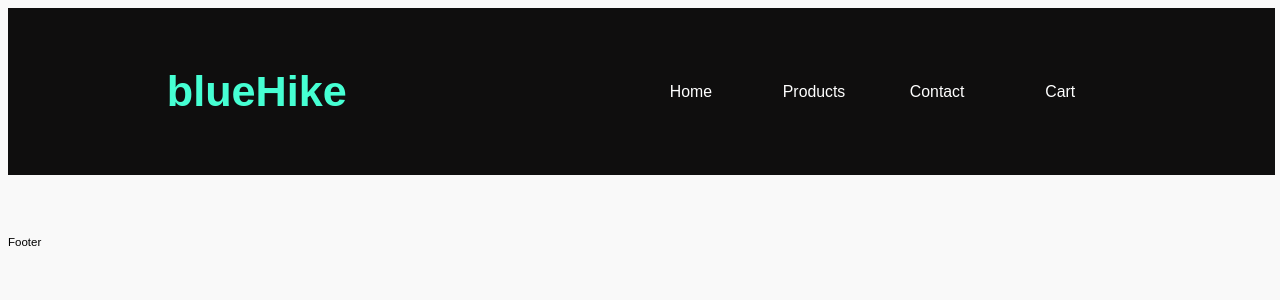
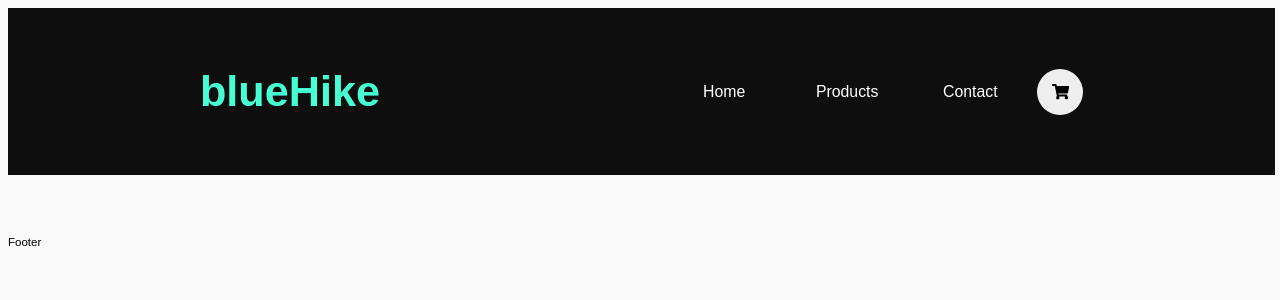
Before and after one commit to blueHike-dev/bluehike-store, a React (Vite) app: page /cart in a window 1280 px wide. Shown: the top 300 px of the page. Built offline with nearby package versions, Linux system fonts and the light colour scheme.

Commit message:
first commit

```diff
--- a/src/components/Cart/Cart.jsx
+++ b/src/components/Cart/Cart.jsx
@@ -32,7 +32,7 @@ const Cart = () => {
 
   return (
     <>
-      <CartWrapper isOpen={isCartOpen}>
+      <CartWrapper isopen={isCartOpen}>
         <Title>Your Shopping Cart</Title>
         <Products>{cartItems}</Products>
         <Total>Total: KSH.{sumTotal()}</Total>
@@ -50,7 +50,7 @@ const Cart = () => {
           animation="color"
         />
       </CartWrapper>
-      <Overlay onClick={() => dispatch(closeCart())} isOpen={isCartOpen} />
+      <Overlay onClick={() => dispatch(closeCart())} isopen={isCartOpen} />
     </>
   );
 };
@@ -71,8 +71,8 @@ const CartWrapper = styled.div`
   font-size: 3rem;
   transition: right 0.85s ease-in-out;
 
-  ${({ isOpen }) =>
-    isOpen &&
+  ${({ isopen }) =>
+    isopen &&
     css`
       right: 0;
     `}
@@ -107,8 +107,8 @@ const Overlay = styled.div`
   opacity: 0.6;
   transition: left 0.85s ease-in-out;
 
-  ${({ isOpen }) =>
-    isOpen &&
+  ${({ isopen }) =>
+    isopen &&
     css`
       left: 0;
     `}
--- a/src/components/Navbar.jsx
+++ b/src/components/Navbar.jsx
@@ -1,35 +1,55 @@
-import React from 'react'
-import { Link } from 'react-router-dom'
-import styled from 'styled-components'
-import routes from '../constants/routes.json'
+import React from "react";
+import { Link } from "react-router-dom";
+import styled from "styled-components";
+import routes from "../constants/routes.json";
+import { useDispatch, useSelector } from "react-redux";
+import { openCart } from "../state/actions";
+import Button from "./elements/Button";
+import { FaShoppingCart } from "react-icons/fa";
 
 const Header = () => {
+  const cart = useSelector((state) => state.cart);
+  const dipatch = useDispatch();
+
+  const sumQuantity = () => {
+    if (!Array.isArray(cart)) {
+      return 0; // or handle the case where cart is not an array
+    }
+    return cart.reduce((quantity, cartItem) => quantity + cartItem.quantity, 0);
+  };
+
+  // const sumQuantity = () => {
+  //   return cart.reduce((quantity, cartItem) => quantity + cartItem.quantity, 0);
+  // };
   return (
     <HeaderWrapper>
       <Container>
-        <Link to='/'>
+        <Link to="/">
           <Logo>blueHike</Logo>
         </Link>
         <Navbar>
           <NavbarLink to={routes.HOME}>Home</NavbarLink>
           <NavbarLink to={routes.PRODUCTS}>Products</NavbarLink>
           <NavbarLink to={routes.CONTACT}>Contact</NavbarLink>
-          <NavbarLink to='/cart'>Cart</NavbarLink>
+          <ButtonContainer onClick={() => dipatch(openCart())}>
+            <Button content={<FaShoppingCart />} shape="round" />
+            {sumQuantity() > 0 ? <Quantity>{sumQuantity()}</Quantity> : ""}
+          </ButtonContainer>
         </Navbar>
       </Container>
     </HeaderWrapper>
-    )
-}
+  );
+};
 
 const HeaderWrapper = styled.header`
-background-color: ${({theme}) =>theme.colors.dark};
+  background-color: ${({ theme }) => theme.colors.dark};
   width: 99vw;
-`
+`;
 const Container = styled.div`
   display: flex;
   align-items: center;
   justify-content: center;
-max-width: ${({theme}) => theme.widths.content};
+  max-width: ${({ theme }) => theme.widths.content};
   margin: 0 auto;
   padding: 4rem;
 
@@ -37,15 +57,13 @@ padding: 4rem;
     flex-direction: column;
     gap: 4rem;
   }
-`
+`;
 const Logo = styled.h1`
   display: flex;
-color: ${({theme}) => theme.colors.primary};
+  color: ${({ theme }) => theme.colors.primary};
   font-size: 6rem;
   margin-right: 40rem;
-
-
-`
+`;
 const Navbar = styled.nav`
   display: flex;
   align-items: center;
@@ -57,7 +75,7 @@ font-size: 2.4rem;
     gap: 0;
     width: 100%;
   }
-`
+`;
 
 const NavbarLink = styled(Link)`
   padding: 0.8rem;
@@ -67,15 +85,41 @@ display: flex;
   align-items: center;
   justify-content: center;
   font-size: 2.2rem;
-color: ${({theme}) => theme.colors.light};
+  color: ${({ theme }) => theme.colors.light};
   transition: transform 0.1s ease-in-out;
   border-radius: 23px;
 
   &:hover {
-  background-color: ${({theme}) => theme.colors.grey.dark};
+    background-color: ${({ theme }) => theme.colors.grey.dark};
+  }
+`;
+
+const ButtonContainer = styled.div`
+  position: relative;
+  cursor: pointer;
+  transition: transform 0.15s ease-in-out;
+
+  &:hover {
+    transform: scale(1.1);
   }
 
+  &:active {
+    transform: scale(1.02);
+  }
+`;
 
-`
+const Quantity = styled.div`
+  position: absolute;
+  top: 4rem;
+  right: 4rem;
+  display: flex;
+  align-items: center;
+  justify-content: center;
+  width: 3rem;
+  height: 3rem;
+  border-radius: 50px;
+  background-color: ${({ theme }) => theme.colors.red};
+  font-size: bold;
+`;
 
-export default Header
+export default Header;
--- a/src/pages/products/ProductCard.jsx
+++ b/src/pages/products/ProductCard.jsx
@@ -29,7 +29,6 @@ const ProductCard = ({ id, title, price, image, category }) => {
     </ProductCardWrapper>
   );
 };
-console.log("onClick");
 
 ProductCard.propTypes = {
   id: PropTypes.number.isRequired,
--- a/src/state/reducers/index.jsx
+++ b/src/state/reducers/index.jsx
@@ -1,12 +1,12 @@
-// import isCartOpenReducer from './isCartOpen'
-import productsReducer from './products'
-// import cartReducer from './cart'
-import { combineReducers } from 'redux'
+import isCartOpenReducer from "./isCartOpen";
+import productsReducer from "./products";
+import cartReducer from "./cart";
+import { combineReducers } from "redux";
 
 const rootReducer = combineReducers({
-  // isCartOpen: isCartOpenReducer,
-  products:productsReducer,
-  // cart: cartReducer
-})
+  isCartOpen: isCartOpenReducer,
+  products: productsReducer,
+  cart: cartReducer,
+});
 
-export default rootReducer
+export default rootReducer;
--- a/src/state/reducers/isCartOpen.jsx
+++ b/src/state/reducers/isCartOpen.jsx
@@ -1,16 +1,16 @@
 import { OPEN_CART, CLOSE_CART } from "../../constants/actionTypes";
 
-const INIT_STATE = false
+const INIT_STATE = false;
 
 const isCartOpenReducer = (state = INIT_STATE, action) => {
   switch (action.type) {
     case OPEN_CART:
-      return true
+      return true;
     case CLOSE_CART:
-      return false
+      return false;
     default:
-      state
+      return state;
   }
-}
+};
 
-export default isCartOpenReducer
+export default isCartOpenReducer;
```
Lines whose indentation alone changed are shown as unchanged.
